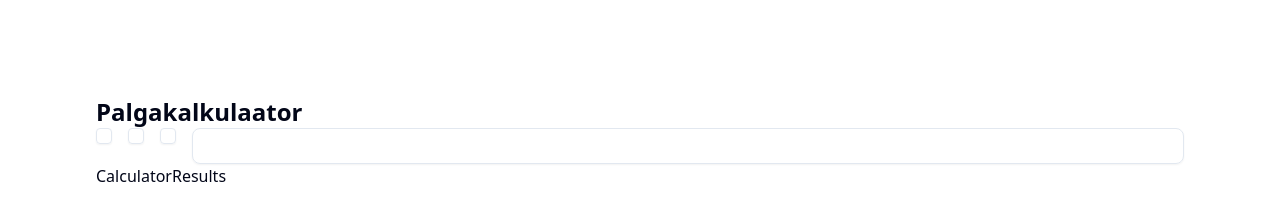
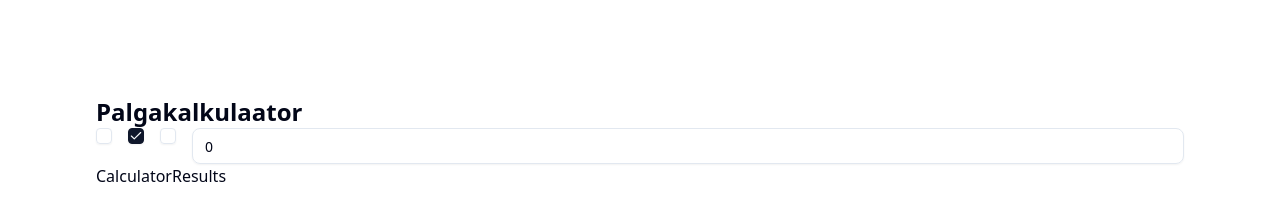
Before and after one commit to SiimKirjanen/palgakalkulaator, a Next.js app: page / in a window 1280 px wide. Shown: the top 218 px of the page. Built offline with nearby package versions, Linux system fonts and the light colour scheme.

Commit message:
Salary controls checkboxes and input

```diff
--- a/src/components/SalaryCalculator/components/CalculatorControls/CalculatorControls.tsx
+++ b/src/components/SalaryCalculator/components/CalculatorControls/CalculatorControls.tsx
@@ -1,18 +1,66 @@
-import React, { useContext } from "react";
-
-import { Checkbox } from "@/components/ui/checkbox";
-import { Input } from "@/components/ui/input";
+import { useContext } from "react";
 import { SalaryCalculatorContext } from "@/providers/SalaryContextProvider";
+import { SalaryType } from "@/types/salary";
+import {
+  SALARY_INPUT_REGEX,
+  SET_SALARY_CALCULATOR_INPUT,
+  SET_SALARY_CALCULATOR_INPUT_TYPE,
+} from "@/constants";
+import { SalaryTypeCheckbox } from "../SalaryTypeCheckbox/SalaryTypeCheckBox";
+import { SalaryInput } from "../SalaryInput/SalaryInput";
 
 export const CalculatorControls = () => {
-  const { state } = useContext(SalaryCalculatorContext);
+  const {
+    state: { salaryInputType, salaryInput },
+    salaryDispatch,
+  } = useContext(SalaryCalculatorContext);
+
+  const handleSalaryTypeChange = (type: SalaryType) => {
+    salaryDispatch({
+      type: SET_SALARY_CALCULATOR_INPUT_TYPE,
+      payload: { salaryInputType: type },
+    });
+  };
+
+  const handleSalaryInputChange = (
+    event: React.ChangeEvent<HTMLInputElement>
+  ) => {
+    const value = event.target.value;
+
+    if (!SALARY_INPUT_REGEX.test(value)) {
+      return; // Ignore invalid input
+    }
+
+    salaryDispatch({
+      type: SET_SALARY_CALCULATOR_INPUT,
+      payload: { salaryInput: value },
+    });
+  };
 
   return (
     <div className="flex gap-4">
-      <Checkbox />
-      <Checkbox />
-      <Checkbox />
-      <Input />
+      <SalaryTypeCheckbox
+        label="Employer Cost"
+        salaryType={SalaryType.EMPLOYERCOST}
+        currentType={salaryInputType}
+        onChange={handleSalaryTypeChange}
+      />
+      <SalaryTypeCheckbox
+        label="Gross"
+        salaryType={SalaryType.GROSS}
+        currentType={salaryInputType}
+        onChange={handleSalaryTypeChange}
+      />
+      <SalaryTypeCheckbox
+        label="Net"
+        salaryType={SalaryType.NET}
+        currentType={salaryInputType}
+        onChange={handleSalaryTypeChange}
+      />
+      <SalaryInput
+        salaryInput={salaryInput}
+        handleSalaryInputChange={handleSalaryInputChange}
+      />
     </div>
   );
 };
--- /dev/null
+++ b/src/components/SalaryCalculator/components/SalaryInput/SalaryInput.tsx
@@ -0,0 +1,12 @@
+import { Input } from "@/components/ui/input";
+
+type Props = {
+  salaryInput: string;
+  handleSalaryInputChange: (event: React.ChangeEvent<HTMLInputElement>) => void;
+};
+export const SalaryInput = ({
+  salaryInput,
+  handleSalaryInputChange,
+}: Props) => {
+  return <Input value={salaryInput} onChange={handleSalaryInputChange} />;
+};
--- /dev/null
+++ b/src/components/SalaryCalculator/components/SalaryTypeCheckbox/SalaryTypeCheckBox.tsx
@@ -0,0 +1,22 @@
+import { Checkbox } from "@/components/ui/checkbox";
+import { SalaryType } from "@/types/salary";
+
+type Props = {
+  label: string;
+  salaryType: SalaryType;
+  currentType: SalaryType;
+  onChange: (type: SalaryType) => void;
+};
+export const SalaryTypeCheckbox = ({
+  label,
+  salaryType,
+  currentType,
+  onChange,
+}: Props) => (
+  <Checkbox
+    checked={currentType === salaryType}
+    onCheckedChange={() => onChange(salaryType)}
+  >
+    {label}
+  </Checkbox>
+);
--- a/src/constants.ts
+++ b/src/constants.ts
@@ -1,3 +1,12 @@
-const SET_CALCULATOR_SALARY = "SET_CALCULATOR_SALARY";
+// Dispatch actions
+const SET_SALARY_CALCULATOR_INPUT = "SET_SALARY_CALCULATOR_INPUT";
+const SET_SALARY_CALCULATOR_INPUT_TYPE = "SET_SALARY_CALCULATOR_INPUT_TYPE";
 
-export { SET_CALCULATOR_SALARY };
+//Regex
+const SALARY_INPUT_REGEX = /^\d*\.?\d{0,2}$/; // Matches numbers with up to two decimal places
+
+export {
+  SET_SALARY_CALCULATOR_INPUT,
+  SET_SALARY_CALCULATOR_INPUT_TYPE,
+  SALARY_INPUT_REGEX,
+};
--- a/src/providers/SalaryContextProvider.tsx
+++ b/src/providers/SalaryContextProvider.tsx
@@ -1,21 +1,32 @@
 "use client";
 
-import { SET_CALCULATOR_SALARY } from "@/constants";
+import {
+  SET_SALARY_CALCULATOR_INPUT,
+  SET_SALARY_CALCULATOR_INPUT_TYPE,
+} from "@/constants";
 import { reducer } from "@/reducers/salary-calculator-reducer";
+import { SalaryType } from "@/types/salary";
 import React, { createContext, ReactNode, useReducer } from "react";
 
 type SalaryCalculatorState = {
-  siteURL: string;
+  salaryInput: string;
+  salaryInputType: SalaryType;
 };
 
 const initialSalaryState: SalaryCalculatorState = {
-  siteURL: "",
+  salaryInput: "0",
+  salaryInputType: SalaryType.GROSS,
 };
 
-type Action = {
-  type: typeof SET_CALCULATOR_SALARY;
-  payload: { siteURL: string };
-};
+type Action =
+  | {
+      type: typeof SET_SALARY_CALCULATOR_INPUT;
+      payload: { salaryInput: string };
+    }
+  | {
+      type: typeof SET_SALARY_CALCULATOR_INPUT_TYPE;
+      payload: { salaryInputType: SalaryType };
+    };
 
 type Dispatch = (action: Action) => void;
 
--- a/src/reducers/salary-calculator-reducer.ts
+++ b/src/reducers/salary-calculator-reducer.ts
@@ -1,4 +1,7 @@
-import { SET_CALCULATOR_SALARY } from "@/constants";
+import {
+  SET_SALARY_CALCULATOR_INPUT,
+  SET_SALARY_CALCULATOR_INPUT_TYPE,
+} from "@/constants";
 import {
   Action,
   SalaryCalculatorState,
@@ -9,9 +12,16 @@ const reducer = (
   action: Action
 ): SalaryCalculatorState => {
   switch (action.type) {
-    case SET_CALCULATOR_SALARY: {
+    case SET_SALARY_CALCULATOR_INPUT: {
       return {
         ...state,
+        salaryInput: action.payload.salaryInput,
+      };
+    }
+    case SET_SALARY_CALCULATOR_INPUT_TYPE: {
+      return {
+        ...state,
+        salaryInputType: action.payload.salaryInputType,
       };
     }
     default:
--- /dev/null
+++ b/src/types/salary.ts
@@ -0,0 +1,7 @@
+enum SalaryType {
+  GROSS = "gross",
+  NET = "net",
+  EMPLOYERCOST = "employerCost",
+}
+
+export { SalaryType };
```
Also changed, not shown: src/lib/salary.ts (added).
